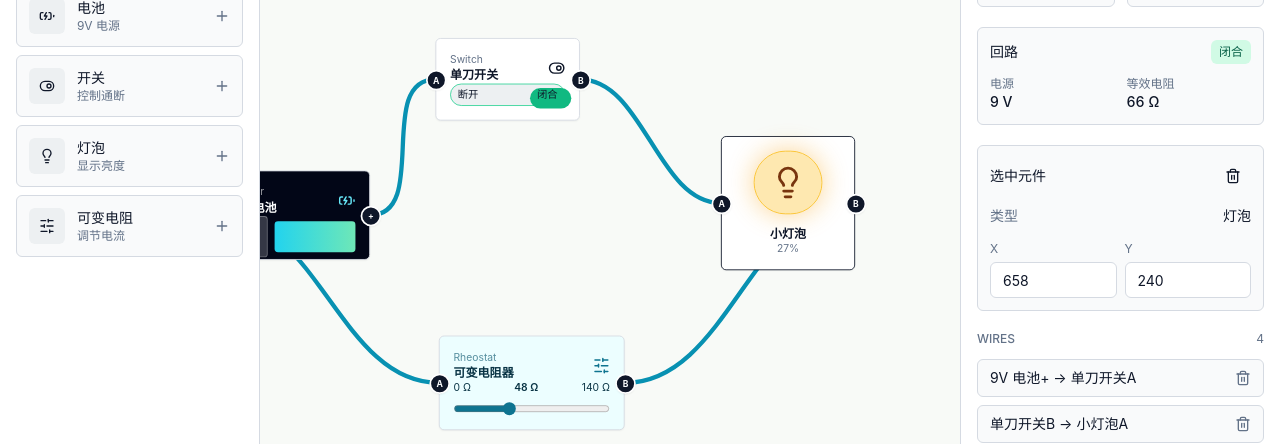
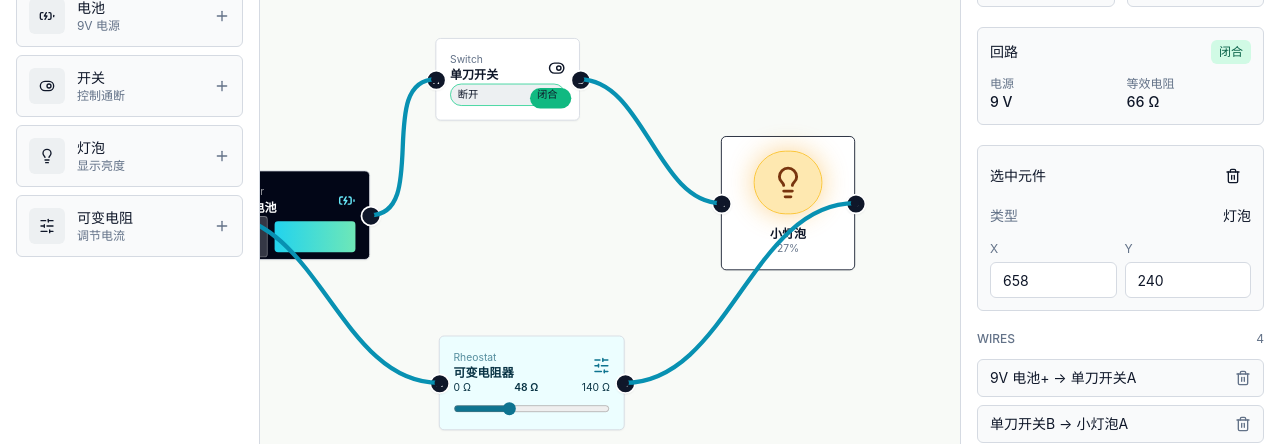
Before and after one commit to glwang-g/xshow, a Vue app: page / in a window 1280 px wide. Shown: the part 224-668 px from the top of the page. Built offline with nearby package versions, Linux system fonts and the light colour scheme.

Commit message:
fix: keep circuit wires visible

```diff
--- a/src/views/Home.vue
+++ b/src/views/Home.vue
@@ -626,7 +626,7 @@ function evaluateCircuit(sourceParts: CircuitPart[], sourceWires: Wire[]) {
           @pointerleave="endDrag"
           @pointerdown.self="selectedTerminal = null"
         >
-          <svg class="pointer-events-none absolute inset-0 z-0 h-full w-full">
+          <svg class="pointer-events-none absolute inset-0 z-30 h-full w-full">
             <path
               v-for="wire in wires"
               :key="wire.id"
@@ -671,7 +671,7 @@ function evaluateCircuit(sourceParts: CircuitPart[], sourceWires: Wire[]) {
             <button
               v-for="terminal in (['a', 'b'] as TerminalKey[])"
               :key="terminal"
-              class="absolute z-20 flex h-6 w-6 items-center justify-center rounded-full border-2 border-card bg-foreground text-[10px] font-bold text-background shadow-sm transition-transform hover:scale-110"
+            class="absolute z-40 flex h-6 w-6 items-center justify-center rounded-full border-2 border-card bg-foreground text-[10px] font-bold text-background shadow-sm transition-transform hover:scale-110"
               :class="isTerminalSelected(part, terminal) ? 'ring-4 ring-cyan-300' : ''"
               :style="terminalStyle(part, terminal)"
               :title="getSpec(part).terminals[terminal].label"
```
Also changed, not shown: 1 other file (tests, documents, lock files or other folders).
